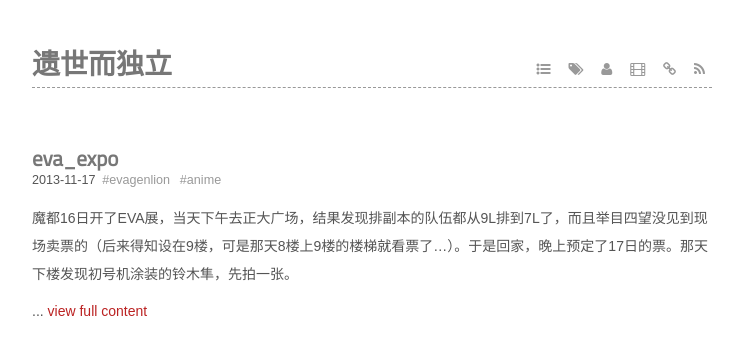
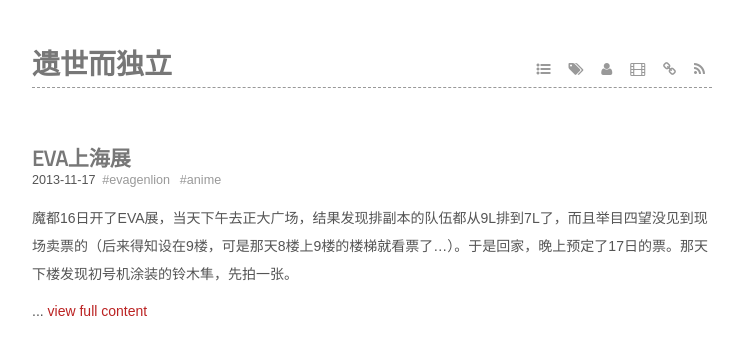
Before and after one commit to jabbber/myblog, a Jekyll site: the page built from index.html, in a window 1280 px wide. Shown: the top 337 px of the page, without its empty margins (268-1011 px from the left). Built offline with Jekyll 4.4.1, drawn with Linux system fonts in a browser that asks for light colours; some web fonts are replaced; Markdown is read by kramdown in place of the engine named in the settings.

Commit message:
改中文标题

```diff
--- a/_posts/2013-11-17-eva_expo.markdown
+++ b/_posts/2013-11-17-eva_expo.markdown
@@ -1,5 +1,5 @@
 ---
-title: eva_expo
+title: EVA上海展
 layout: post
 guid: urn:uuid:4792fe5e-f90c-45b1-84bb-0f4dd563cbc4
 tags:
```
